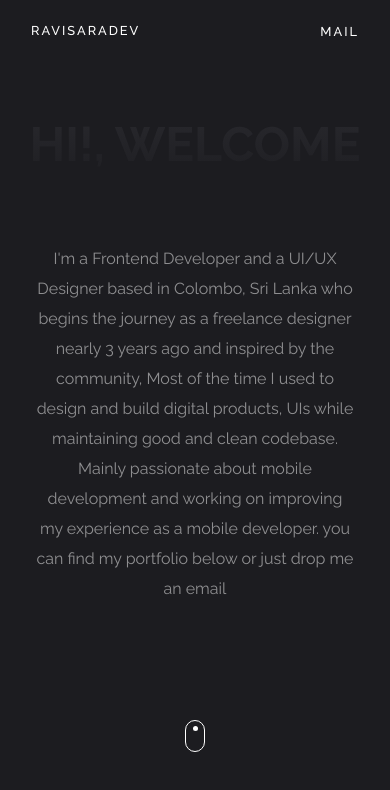
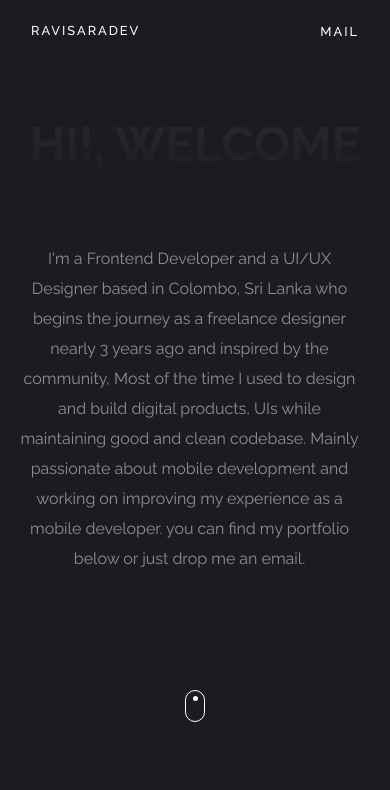
Before and after one commit to RavisaraDev/portfolio, a React (Create React App) app: page / in a window 390 px wide. Shown: the top 790 px of the page. Built offline with nearby package versions, Linux system fonts and the light colour scheme.

Commit message:
Home responsive fixes 👨‍💻️

```diff
--- a/src/App.js
+++ b/src/App.js
@@ -31,15 +31,17 @@ const Content = styled.div`
     margin-top: 60px;
 `;
 
-const Description = styled.p`
-    padding: 0 45px;
+const Description = styled.div`
+    margin-left: 14px;
+    margin-right: 25px;
     text-align: center;
     max-width: 51rem;
     line-height: 30px;
     opacity: .5;
 
     @media screen and (max-width: 500px) {
-        padding: 0 35px;
+      margin-left: 14px;
+      margin-right: 25px;
     }
 `;
 
@@ -72,11 +74,13 @@ function App() {
           <FadeTitle>Hi!, welcome</FadeTitle>
         </Content>
         <Description>
-          I'm a Frontend Developer and a UI/UX Designer based in Colombo, Sri Lanka who begins the journey as a
-          freelance designer nearly 3 years ago and inspired by the community, Most of the time I used to
-          design and build digital products, UIs while maintaining good and clean codebase. Mainly passionate
-          about mobile development and working on improving my experience as a mobile developer. you can find
-          my portfolio below or just drop me an email
+          <p>
+            I'm a Frontend Developer and a UI/UX Designer based in Colombo, Sri Lanka who begins the journey as a
+            freelance designer nearly 3 years ago and inspired by the community, Most of the time I used to
+            design and build digital products, UIs while maintaining good and clean codebase. Mainly passionate
+            about mobile development and working on improving my experience as a mobile developer. you can find
+            my portfolio below or just drop me an email.
+          </p>
         </Description>
       </Container>
       <MouseScroller />
```
